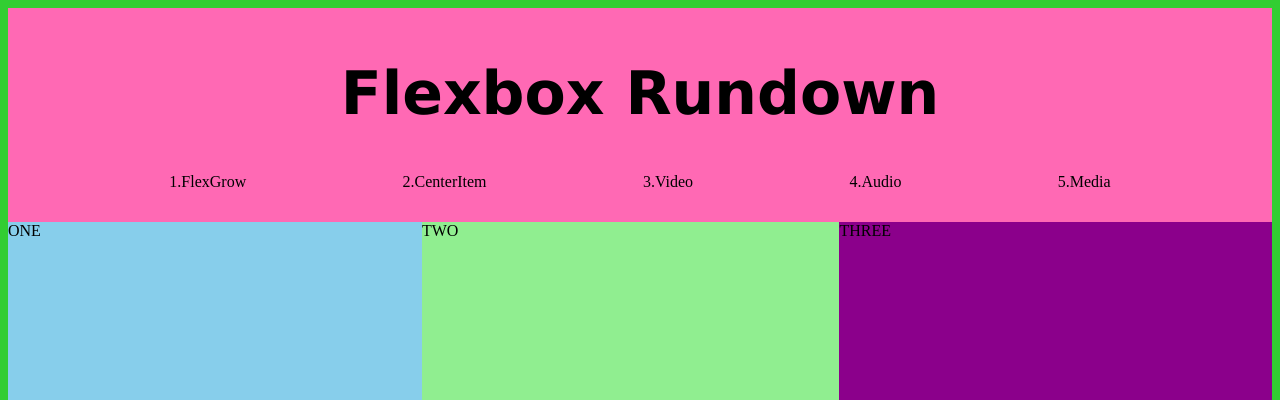
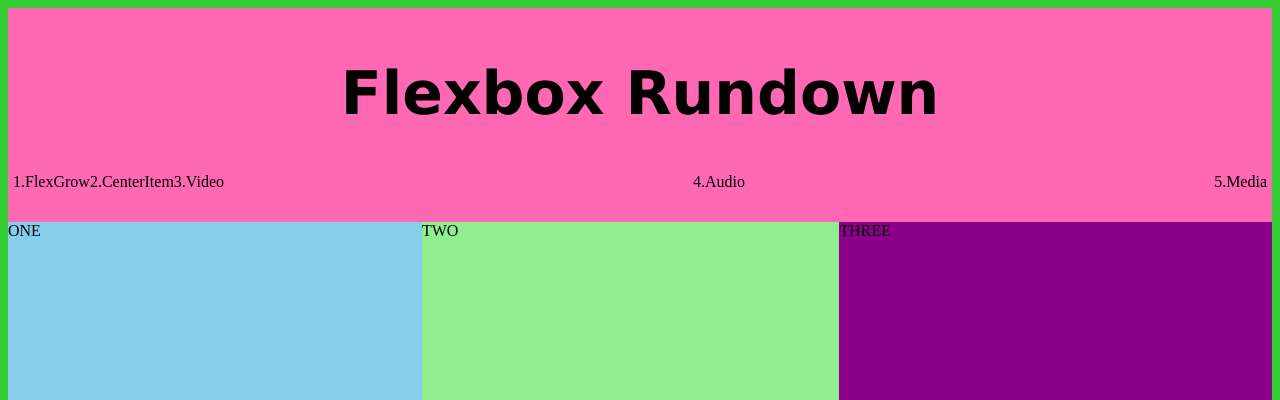
Before and after one commit to leilagf/flexbox-rundown, a plain HTML site: page index.html in a window 1280 px wide. Shown: the top 400 px of the page. Drawn offline with Linux system fonts and the light colour scheme.

Commit message:
Update styles.css

```diff
--- a/styles.css
+++ b/styles.css
@@ -20,9 +20,11 @@ ul{
 .container-navigation{
     display: flex;
     flex-wrap: wrap;
-    flex-direction: row;
-    justify-content: space-evenly;
 
+
+}
+.push{
+    margin-left: auto;
 }
 
 
```
